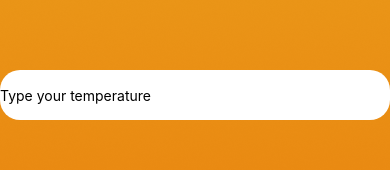
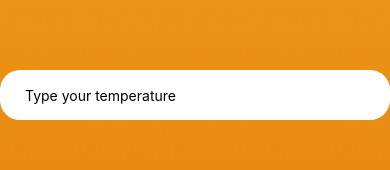
Before and after one commit to DoomWave/react-native-temperature-converter, a React Native app: screen / in a window 390 px wide. Shown: the part 327-497 px from the top of the page. Built offline with nearby package versions, Linux system fonts and the light colour scheme.

Commit message:
trying to still fix the text input.

```diff
--- a/components/input/Input.style.js
+++ b/components/input/Input.style.js
@@ -5,6 +5,7 @@ export const style = StyleSheet.create({
     backgroundColor: "white",
     height: 50,
     borderRadius: 20,
-    alignSelf: "stretch"
+    alignSelf: "stretch",
+    paddingLeft: 25,
     },
 });
```
